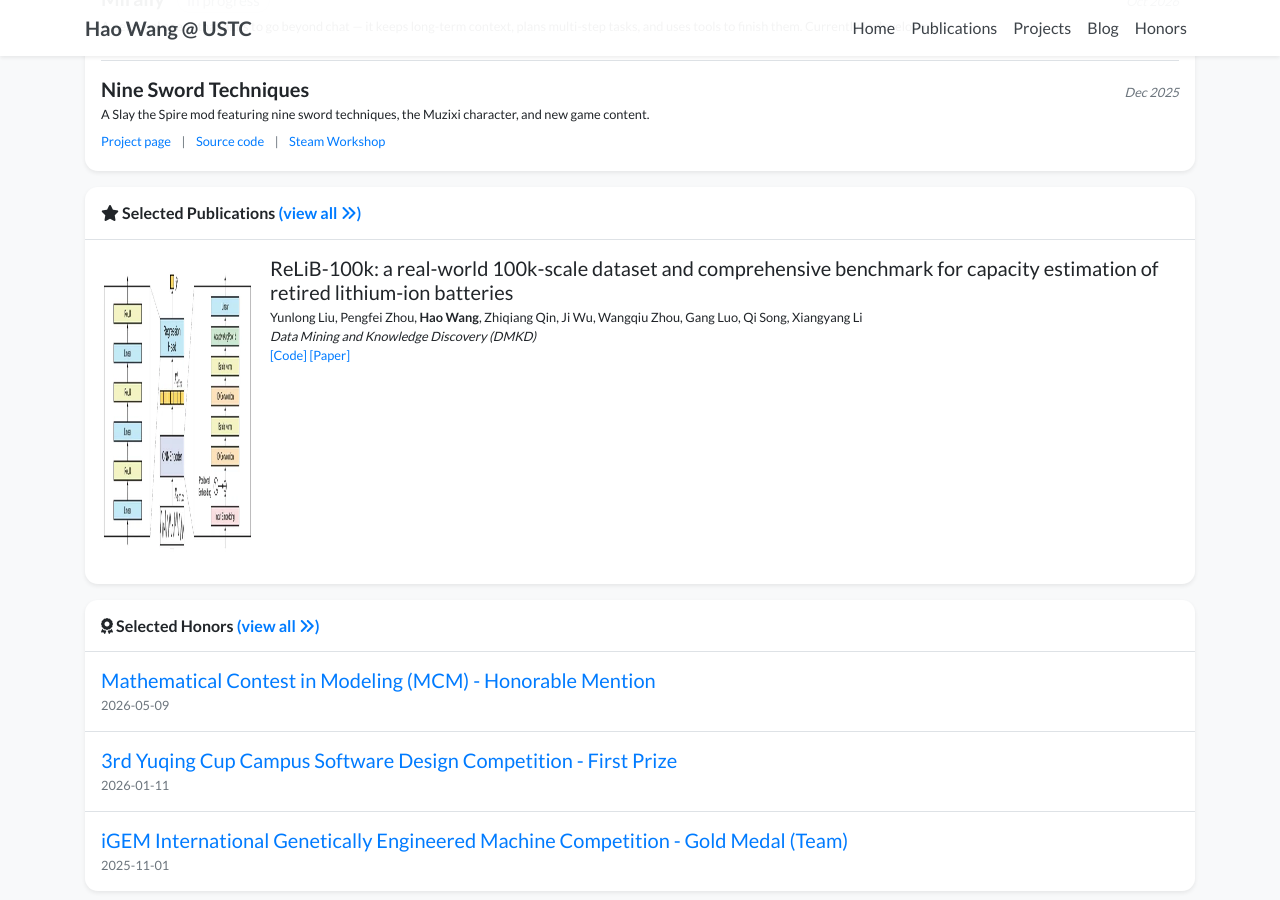
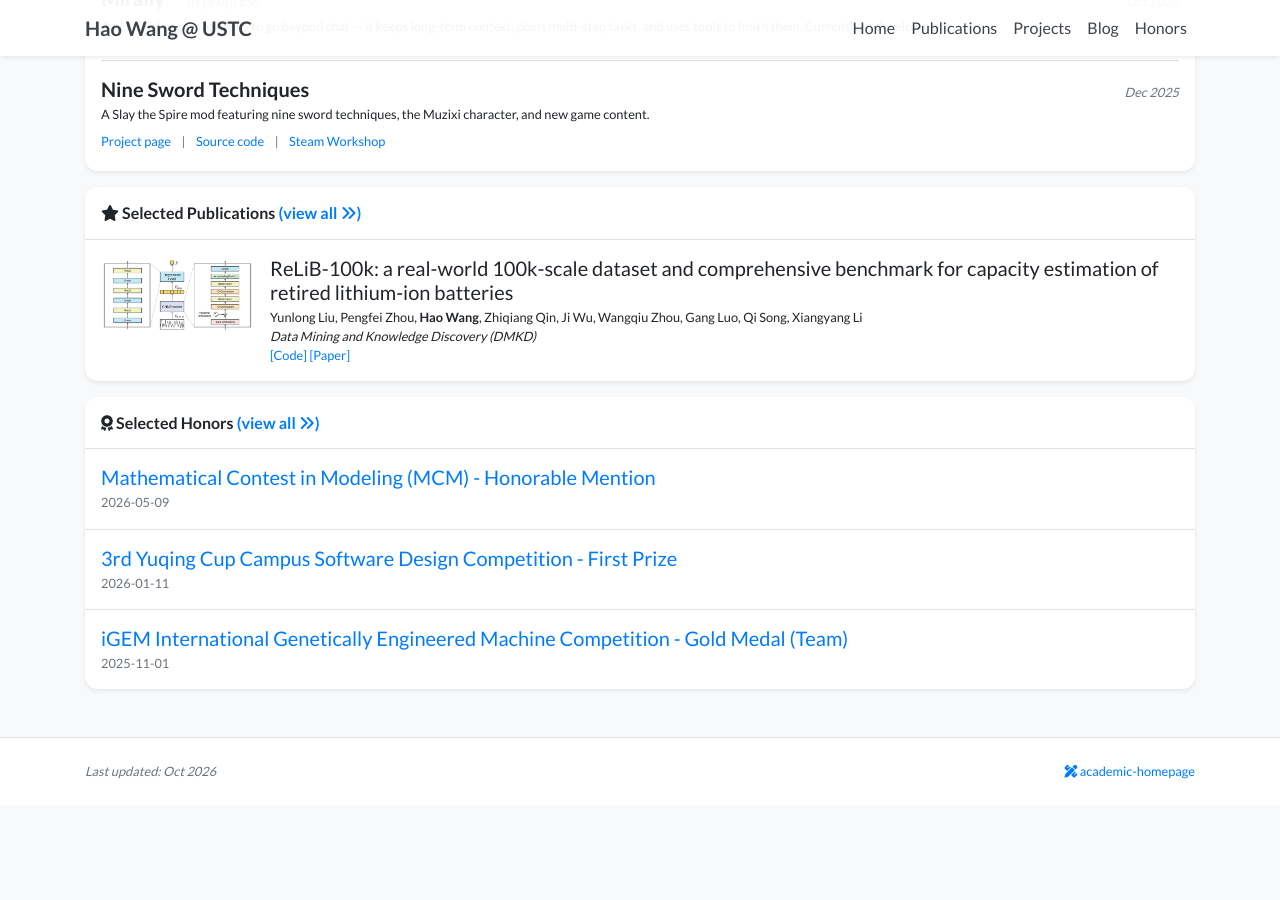
Before and after one commit to lyingloong/lyingloong.github.io, a Jekyll site: the page built from index.html, in a window 1280 px wide and 900 px high, scrolled down 1420 px. Built offline with Jekyll 4.4.1, drawn with Linux system fonts in a browser that asks for light colours; after the commit the page ends 2225 px from its top, so only the background shows below that.

Commit message:
Fix publication cover aspect ratio and mobile navbar contrast

```diff
--- a/_includes/navbar.html
+++ b/_includes/navbar.html
@@ -1,4 +1,4 @@
-<nav class="navbar navbar-expand-sm navbar-dark bg-white fixed-top mb-5 shadow-sm">
+<nav class="navbar navbar-expand-sm navbar-light bg-white fixed-top mb-5 shadow-sm">
     <div class="{% if page.container_class %}{{ page.container_class }}{% else %}container-lg{% endif %}">
         <a class="navbar-brand text-dark"><strong>{{site.data.profile.navbar_name}}</strong></a>
         <button class="navbar-toggler" style="font-size: 1em; padding: 0.5em;" type="button" data-toggle="collapse" data-target="#navbarResponsive" aria-controls="navbarResponsive" aria-expanded="false" aria-label="Toggle navigation">
--- a/_includes/widgets/publication_item.html
+++ b/_includes/widgets/publication_item.html
@@ -3,7 +3,7 @@
     <div class="row no-gutters {% unless include.hide_bottom_border %}border-bottom{% endunless %} border-gray">
         <div class="col-md-3 col-xl-2 mb-md-0 p-md-3">
             {%- if item.cover -%}
-            <img src="{{ item.cover | relative_url }}" alt="{{ item.title }}" width="600" height="312" class="w-100 rounded-sm">
+            <img src="{{ item.cover | relative_url }}" alt="{{ item.title }}" width="600" height="312" style="height: auto;" class="w-100 rounded-sm">
             {%- else -%}
             <svg class="bubble-visual-hash lazy w-100 rounded-sm" data-bubble-visual-hash="{{ item.id }}" viewBox="0 0 300 200"></svg>
             {%- endif -%}
```
